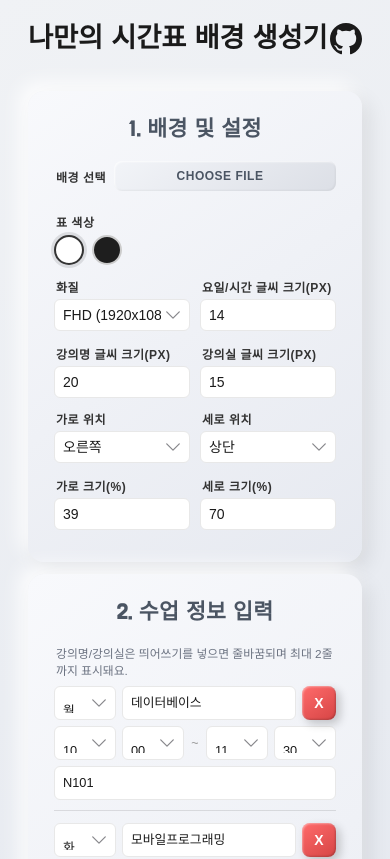
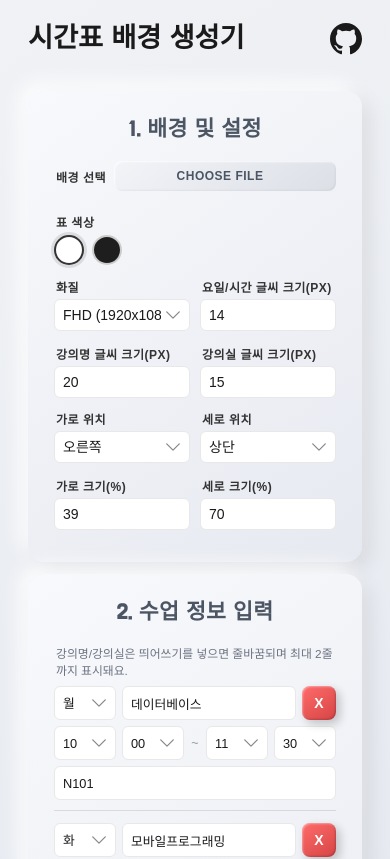
Before and after one commit to gomgi851/webWallpaperTimetable, a React (Vite) app: page / in a window 390 px wide. Shown: the top 859 px of the page. Built offline with nearby package versions, Linux system fonts and the light colour scheme; a web font is replaced by a local one.

Commit message:
v1.0.16: 모바일 select 요소 글자 위치 조정
- padding 4px에서 2px로 감소
- line-height 34px에서 30px로 조정
- select 글자가 위로 올라가도록 수정

```diff
--- a/index.html
+++ b/index.html
@@ -5,15 +5,15 @@
     <meta name="viewport" content="width=device-width, initial-scale=1.0" />
     <link rel="icon" type="image/png" href="/favicon.png" />
 
-    <title>나만의 시간표 배경 생성기</title>
+    <title>시간표 배경 생성기</title>
     <meta
       name="description"
       content="강의 시간표를 예쁜 배경화면으로 빠르게 만들어 저장할 수 있는 웹 도구입니다."
     />
 
     <meta property="og:type" content="website" />
-    <meta property="og:site_name" content="나만의 시간표 배경 생성기" />
-    <meta property="og:title" content="나만의 시간표 배경 생성기" />
+    <meta property="og:site_name" content="시간표 배경 생성기" />
+    <meta property="og:title" content="시간표 배경 생성기" />
     <meta
       property="og:description"
       content="강의 시간표를 예쁜 배경화면으로 빠르게 만들어 저장해보세요."
@@ -26,7 +26,7 @@
     <meta property="og:locale" content="ko_KR" />
 
     <meta name="twitter:card" content="summary_large_image" />
-    <meta name="twitter:title" content="나만의 시간표 배경 생성기" />
+    <meta name="twitter:title" content="시간표 배경 생성기" />
     <meta
       name="twitter:description"
       content="강의 시간표를 예쁜 배경화면으로 빠르게 만들어 저장해보세요."
--- a/src/App.css
+++ b/src/App.css
@@ -716,7 +716,8 @@ button {
   .row input {
     height: 34px;
     font-size: 0.8rem;
-    padding: 6px 8px;
+    padding: 2px 8px;
+    line-height: 30px;
   }
 
   .time-inputs select {
--- a/src/App.jsx
+++ b/src/App.jsx
@@ -190,7 +190,7 @@ export default function App() {
   return (
     <div className="container">
       <div style={{ display: 'flex', justifyContent: 'space-between', alignItems: 'center', marginBottom: '20px' }}>
-        <h1>나만의 시간표 배경 생성기</h1>
+        <h1>시간표 배경 생성기</h1>
         <a href="https://github.com/gomgi851" target="_blank" rel="noopener noreferrer" title="GitHub">
           <svg width="32" height="32" viewBox="0 0 24 24" fill="currentColor" style={{ color: '#1a1a1a' }}>
             <path d="M12 0c-6.626 0-12 5.373-12 12 0 5.302 3.438 9.8 8.207 11.387.599.111.793-.261.793-.577v-2.234c-3.338.726-4.033-1.416-4.033-1.416-.546-1.387-1.333-1.756-1.333-1.756-1.089-.745.083-.729.083-.729 1.205.084 1.839 1.237 1.839 1.237 1.07 1.834 2.807 1.304 3.492.997.107-.775.418-1.305.762-1.604-2.665-.305-5.467-1.334-5.467-5.931 0-1.311.469-2.381 1.236-3.221-.124-.303-.535-1.524.117-3.176 0 0 1.008-.322 3.301 1.23.957-.266 1.983-.399 3.003-.404 1.02.005 2.047.138 3.006.404 2.291-1.552 3.297-1.23 3.297-1.23.653 1.653.242 2.874.118 3.176.77.84 1.235 1.911 1.235 3.221 0 4.609-2.807 5.624-5.479 5.921.43.372.823 1.102.823 2.222v 3.293c0 .319.192.694.801.576 4.765-1.589 8.199-6.086 8.199-11.386 0-6.627-5.373-12-12-12z" />
```
